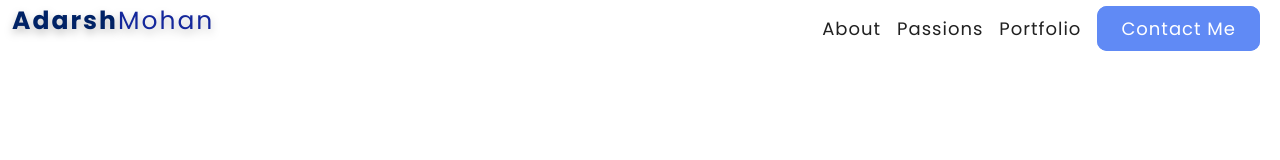
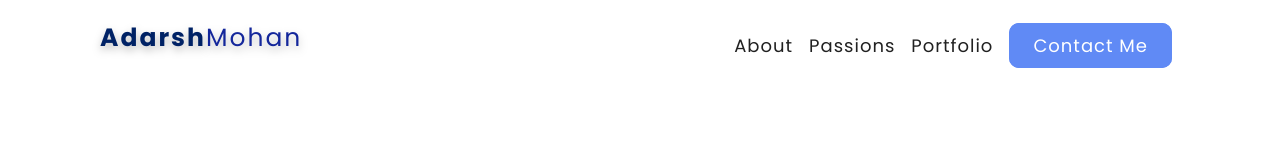
Before and after one commit to adarshnm/portfolio-v1, a Gatsby site: page / in a window 1280 px wide. Built offline with nearby package versions, Linux system fonts and the light colour scheme; Gatsby itself is replaced by a stand-in of ours.

Commit message:
[develop] : nav responsive fix

```diff
--- a/src/styles/components/_navbar.scss
+++ b/src/styles/components/_navbar.scss
@@ -8,6 +8,15 @@
 
   @include respond(large) {
     flex-direction: row;
+    padding: pxToRem(24) pxToRem(100);
+  }
+
+  @include respond(huge) {
+    padding: pxToRem(35) pxToRem(133);
+  }
+
+  @include respond(wide) {
+    padding: pxToRem(38) pxToRem(140);
   }
 
   &__head {
```
